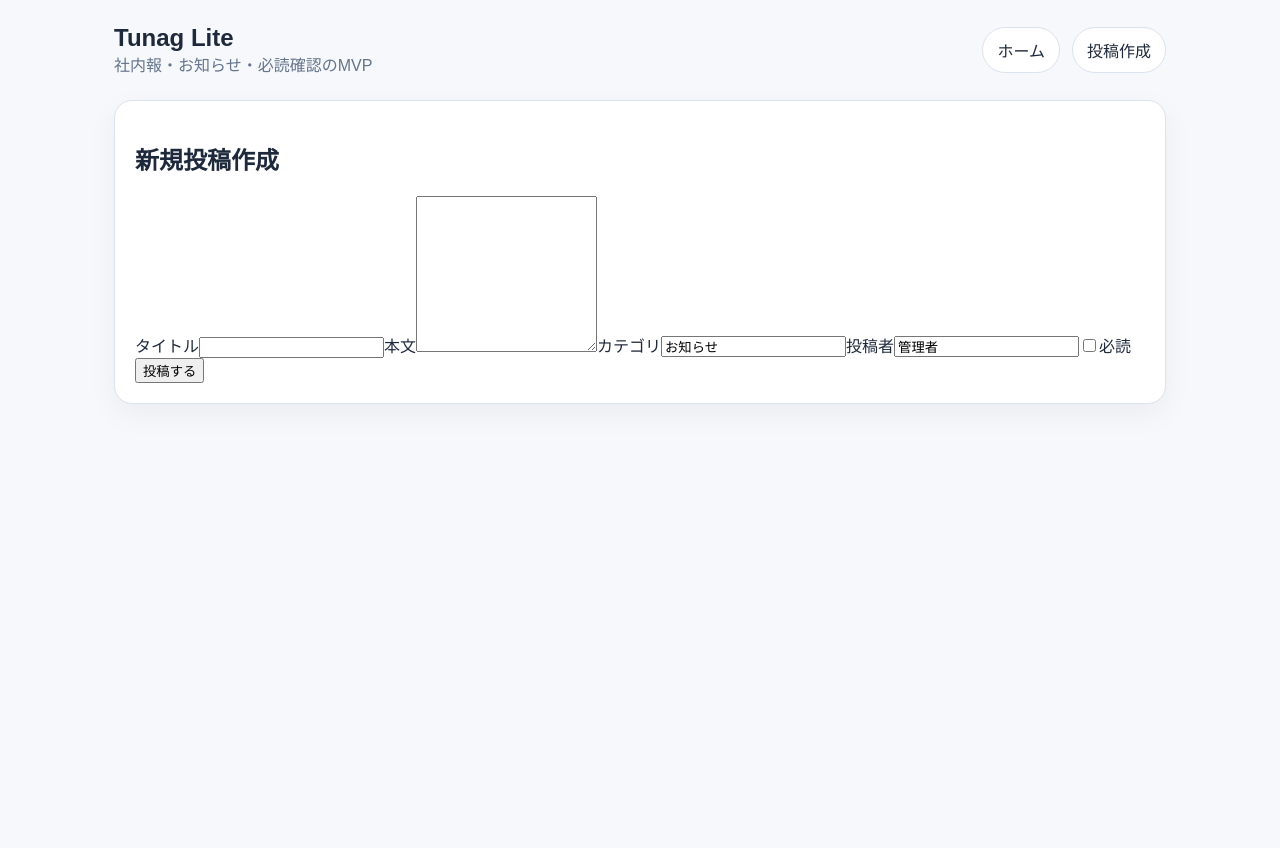
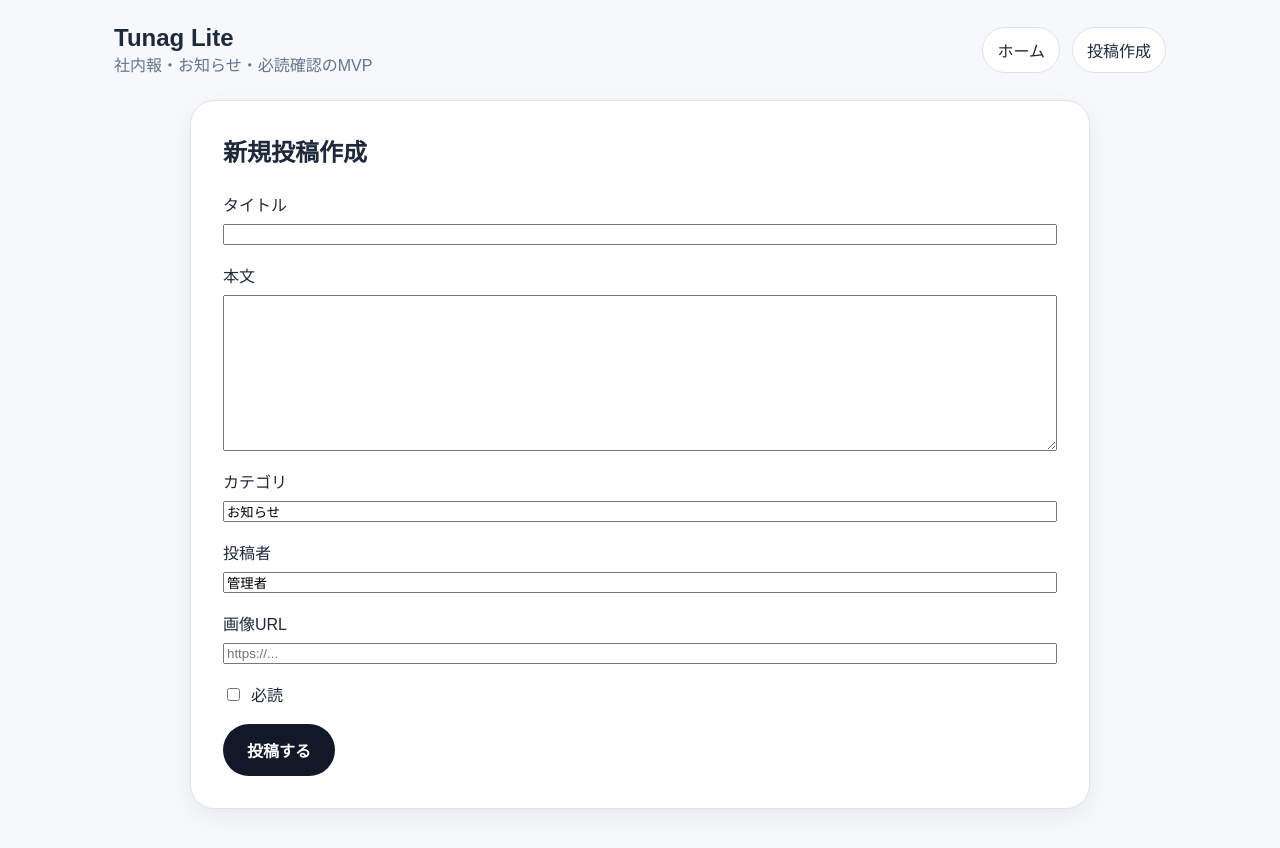
Before and after one commit to kmiyazaki-pixel/tunag, a Next.js app in the folder frontend/: page /admin/new in a window 1280 px wide. Shown: the top 848 px of the page. Before the commit the page ends 800 px from the top, so only its background shows below. Built offline with nearby package versions, Linux system fonts and the light colour scheme.

Commit message:
Update page.tsx

```diff
--- a/frontend/app/admin/new/page.tsx
+++ b/frontend/app/admin/new/page.tsx
@@ -1,8 +1,10 @@
+import { redirect } from "next/navigation";
 import { Header } from "@/components/Header";
-import { redirect } from "next/navigation";
 
 async function createPost(formData: FormData) {
   "use server";
+
+  const baseUrl = (process.env.NEXT_PUBLIC_SITE_URL || "https://tunag.vercel.app").replace(/\/$/, "");
 
   const payload = {
     title: String(formData.get("title") ?? ""),
@@ -10,10 +12,10 @@ async function createPost(formData: FormData) {
     category: String(formData.get("category") ?? "お知らせ"),
     required: String(formData.get("required") ?? "") === "on",
     author: String(formData.get("author") ?? "管理者"),
+    imageUrl: String(formData.get("imageUrl") ?? ""),
   };
 
-  const base = process.env.RENDER_EXTERNAL_URL ?? "";
-  const response = await fetch(`${base}/api/posts`, {
+  const response = await fetch(`${baseUrl}/api/posts`, {
     method: "POST",
     headers: { "Content-Type": "application/json" },
     body: JSON.stringify(payload),
@@ -29,38 +31,69 @@ async function createPost(formData: FormData) {
 
 export default function AdminNewPage() {
   return (
-    <main className="container">
+    <main className="container" style={{ paddingBottom: 48 }}>
       <Header />
-      <section className="card">
-        <h1>新規投稿作成</h1>
 
-        <form action={createPost} className="form-stack">
-          <label>
-            タイトル
+      <section
+        className="card"
+        style={{
+          maxWidth: 900,
+          margin: "24px auto 0",
+          padding: 32,
+          borderRadius: 24,
+          background: "#ffffff",
+          boxShadow: "0 8px 24px rgba(15, 23, 42, 0.06)",
+        }}
+      >
+        <h1 style={{ marginTop: 0, marginBottom: 24 }}>新規投稿作成</h1>
+
+        <form action={createPost} style={{ display: "grid", gap: 18 }}>
+          <label style={{ display: "grid", gap: 8 }}>
+            <span>タイトル</span>
             <input name="title" type="text" required />
           </label>
 
-          <label>
-            本文
+          <label style={{ display: "grid", gap: 8 }}>
+            <span>本文</span>
             <textarea name="body" rows={10} required />
           </label>
 
-          <label>
-            カテゴリ
+          <label style={{ display: "grid", gap: 8 }}>
+            <span>カテゴリ</span>
             <input name="category" type="text" defaultValue="お知らせ" />
           </label>
 
-          <label>
-            投稿者
+          <label style={{ display: "grid", gap: 8 }}>
+            <span>投稿者</span>
             <input name="author" type="text" defaultValue="管理者" />
           </label>
 
-          <label>
-            <input name="required" type="checkbox" />
-            必読
+          <label style={{ display: "grid", gap: 8 }}>
+            <span>画像URL</span>
+            <input name="imageUrl" type="text" placeholder="https://..." />
           </label>
 
-          <button type="submit">投稿する</button>
+          <label style={{ display: "flex", gap: 8, alignItems: "center" }}>
+            <input name="required" type="checkbox" />
+            <span>必読</span>
+          </label>
+
+          <button
+            type="submit"
+            style={{
+              border: "none",
+              borderRadius: 9999,
+              background: "#111827",
+              color: "#fff",
+              fontWeight: 700,
+              fontSize: 16,
+              padding: "14px 24px",
+              cursor: "pointer",
+              width: "fit-content",
+            }}
+          >
+            投稿する
+          </button>
         </form>
       </section>
     </main>
```
